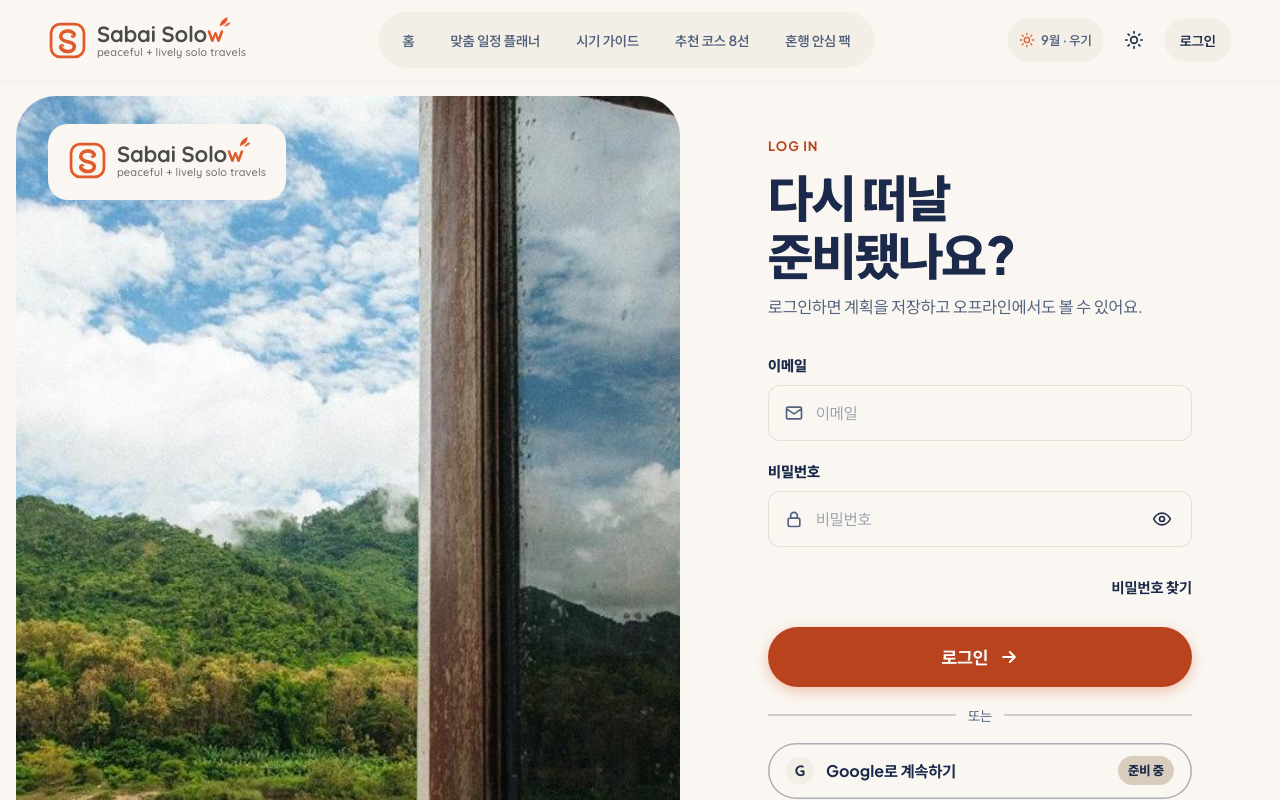
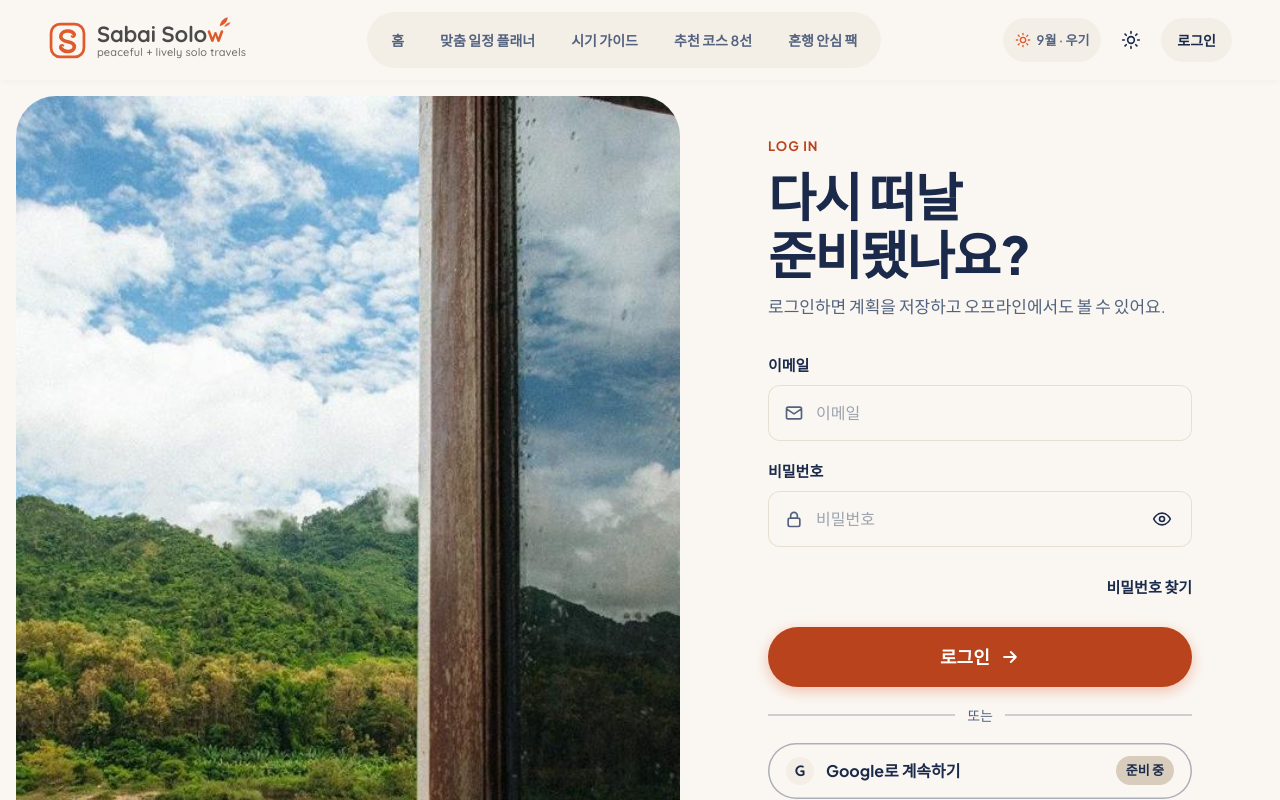
Before and after one commit to myplaypit-prog/sabai-solow, a React (Vite) app: page /#/login in a window 1280 px wide. Shown: the top 800 px of the page. Built offline with nearby package versions, Linux system fonts and the light colour scheme; a web font is replaced by a local one.

Commit message:
fix: 로그인·가입 화면 사진 위 중복 로고 제거
Co-Authored-By: Claude Opus 5.5 <noreply@anthropic.com>

```diff
--- a/src/pages/Auth.tsx
+++ b/src/pages/Auth.tsx
@@ -3,7 +3,7 @@ import { Link, useLocation, useNavigate } from 'react-router-dom';
 import { login, signup, markVerified, resetPassword, pwRule, emailRule } from '../lib/auth';
 import { useApp } from '../state';
 import { Icon } from '../components/Icon';
-import { Kicker, Logo, Photo } from '../components/ui';
+import { Kicker, Photo } from '../components/ui';
 
 function Field({ id, label, type, value, onChange, icon, hint, error, autoComplete }: { id: string; label: string; type: string; value: string; onChange: (v: string) => void; icon: string; hint?: string; error?: string; autoComplete?: string }) {
   const [show, setShow] = useState(false);
@@ -30,7 +30,6 @@ function AuthFrame({ kicker, title, sub, children }: { kicker: string; title: st
     <main className="flex-1 lg:flex lg:min-h-[900px]">
       <div className="relative h-[260px] m-2 lg:m-4 lg:mr-0 lg:h-auto lg:flex-1 rounded-[28px] lg:rounded-[40px] overflow-hidden">
         <Photo k="train" eager />
-        <div className="absolute left-3.5 top-3.5 lg:left-8 lg:top-7 z-[4] px-3.5 py-2.5 lg:px-5 lg:py-3.5 rounded-2xl lg:rounded-[20px] bg-cloud"><Logo size={22} /></div>
         <div className="absolute left-5 right-5 bottom-4 lg:left-10 lg:bottom-10 z-[4] flex flex-col gap-3.5 text-[#FFFCF5]"><span className="serif-i text-5xl lg:text-[56px] leading-[.95] [text-shadow:0_2px_24px_rgba(0,0,0,.4)]">slow &amp; solo</span><span className="hidden lg:inline self-start px-4 py-2.5 rounded-full bg-[rgba(15,22,40,.6)] font-bold">창밖으로 강이 흐르는, 혼자만의 기차 여행</span></div>
       </div>
       <div className="w-full lg:w-[600px] px-4 lg:px-[88px] py-7 lg:py-14 flex flex-col justify-center gap-6 lg:gap-8 box-border">
```
Also changed, not shown: fonts-src/PretendardVariable.woff2 (renamed from src/styles/PretendardVariable.woff2).
